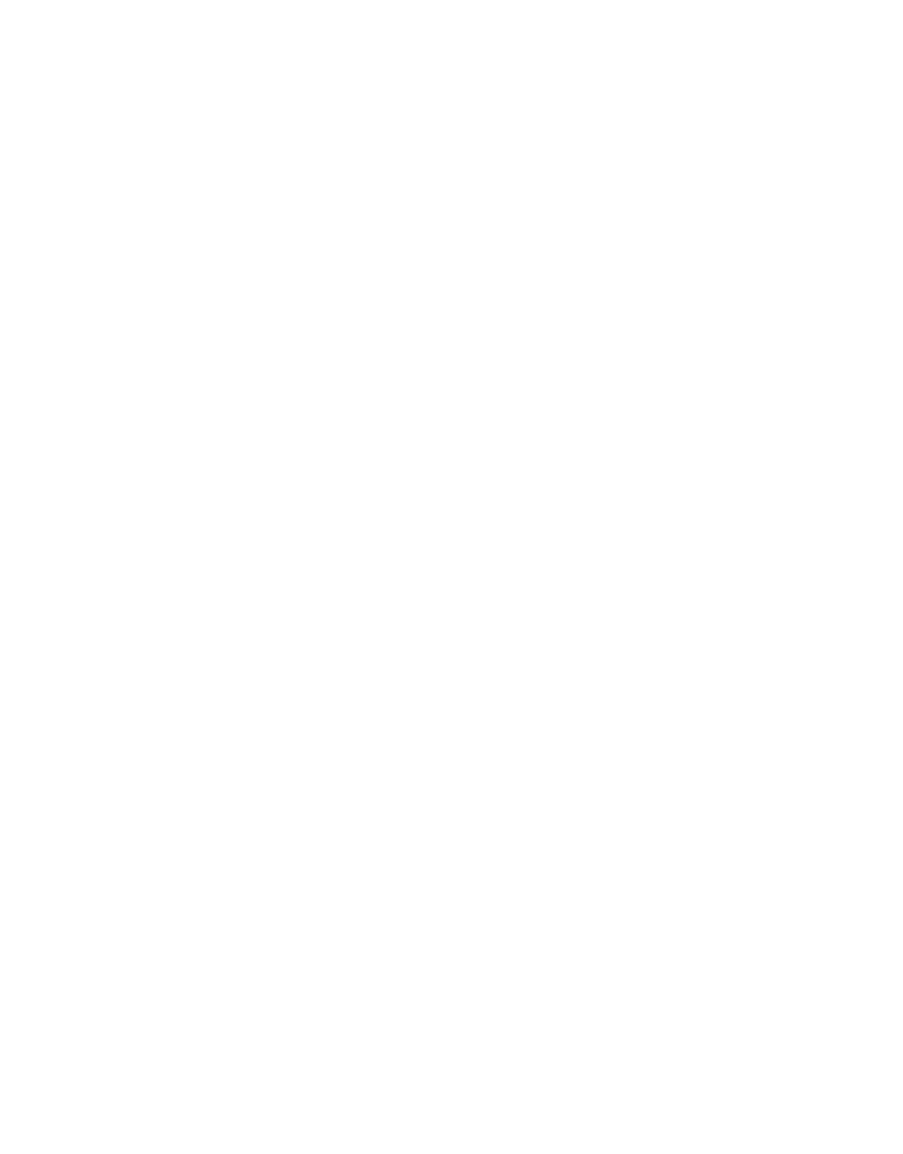
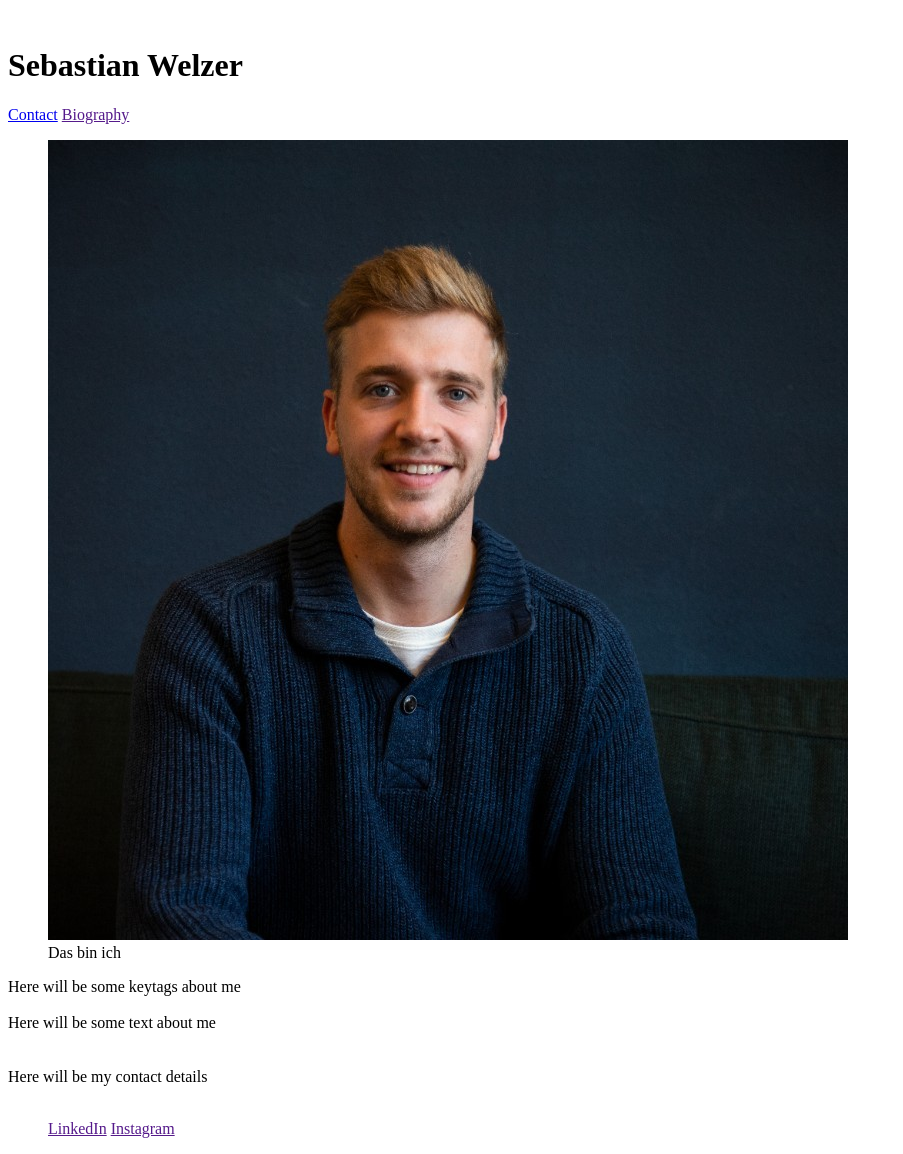
Before and after one commit to sebastianwel/personal-website, a plain HTML site: page index.html in a window 1280 px wide. Shown: the whole page, without its empty margins (0-903 px from the left). Before the commit the page ends 800 px from the top, so only its background shows below. Drawn offline with Linux system fonts and the light colour scheme.

Commit message:
Add first structure to index.html

```diff
--- a/index.html
+++ b/index.html
@@ -1,10 +1,38 @@
 <!DOCTYPE html>
-<html lang="en">
+<br lang="en">
   <head>
     <meta charset="UTF-8" />
     <meta http-equiv="X-UA-Compatible" content="IE=edge" />
     <meta name="viewport" content="width=device-width, initial-scale=1.0" />
     <title>Document</title>
   </head>
-  <body></body>
+    <header>
+      <h1>Sebastian Welzer</h1>
+      <nav>
+        <a href="#contact">Contact</a>
+        <a href="">Biography</a>
+      </nav>
+    </header>
+        <main>
+    <section id="image">
+    <figure>
+    <img src="assets/Sebastian.jpeg" alt="Sebastian">
+    <figcaption>Das bin ich</figcaption>
+    </figure>
+    </section>
+    <div id="Keypoints">Here will be some keytags about me</div>
+    <br>
+        <section id="Contact">Here will be some text about me</section>
+    </br>
+    <br>
+        <section id="About-me">Here will be my contact details</section>
+    </br>
+        </main>
+<footer>
+    <ul>
+    <a href="">LinkedIn</a>
+    <a href="">Instagram</a>
+    </ul>
+</footer>
+  </body>
 </html>
```
Also changed, not shown: assets/Sebastian.jpeg (added), 1 other file.
